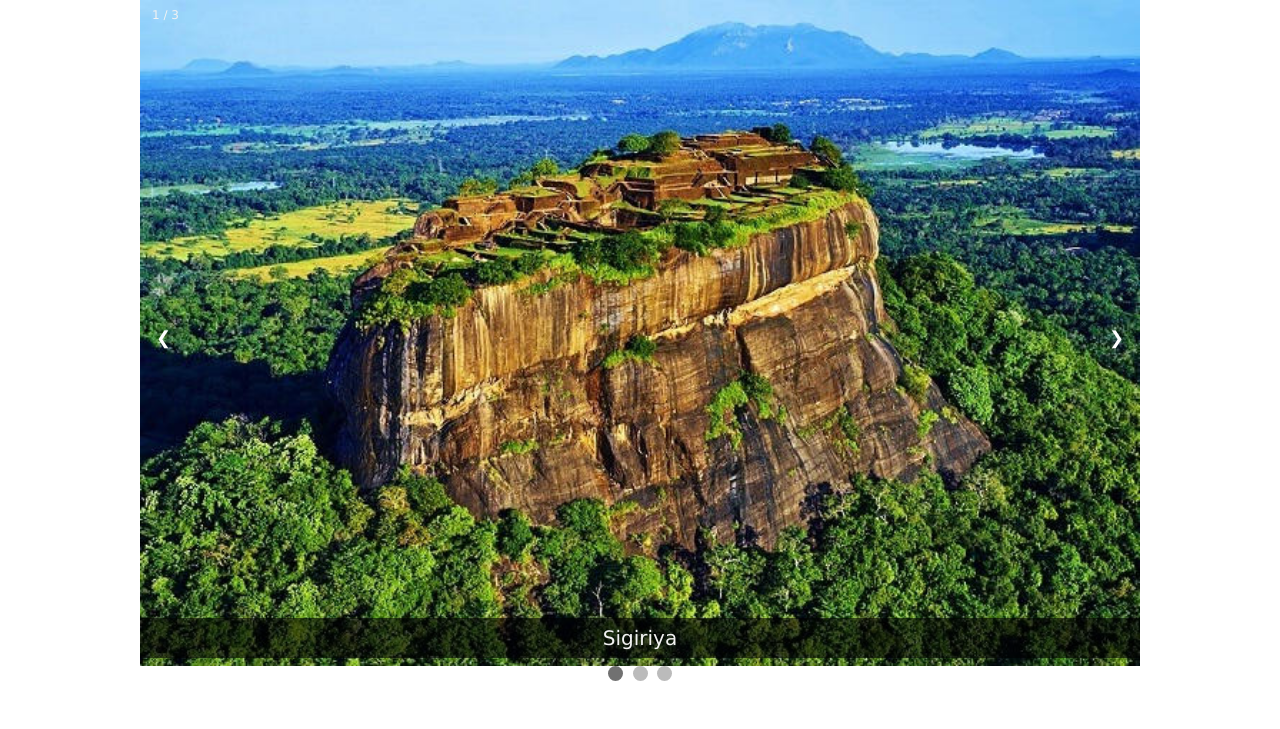
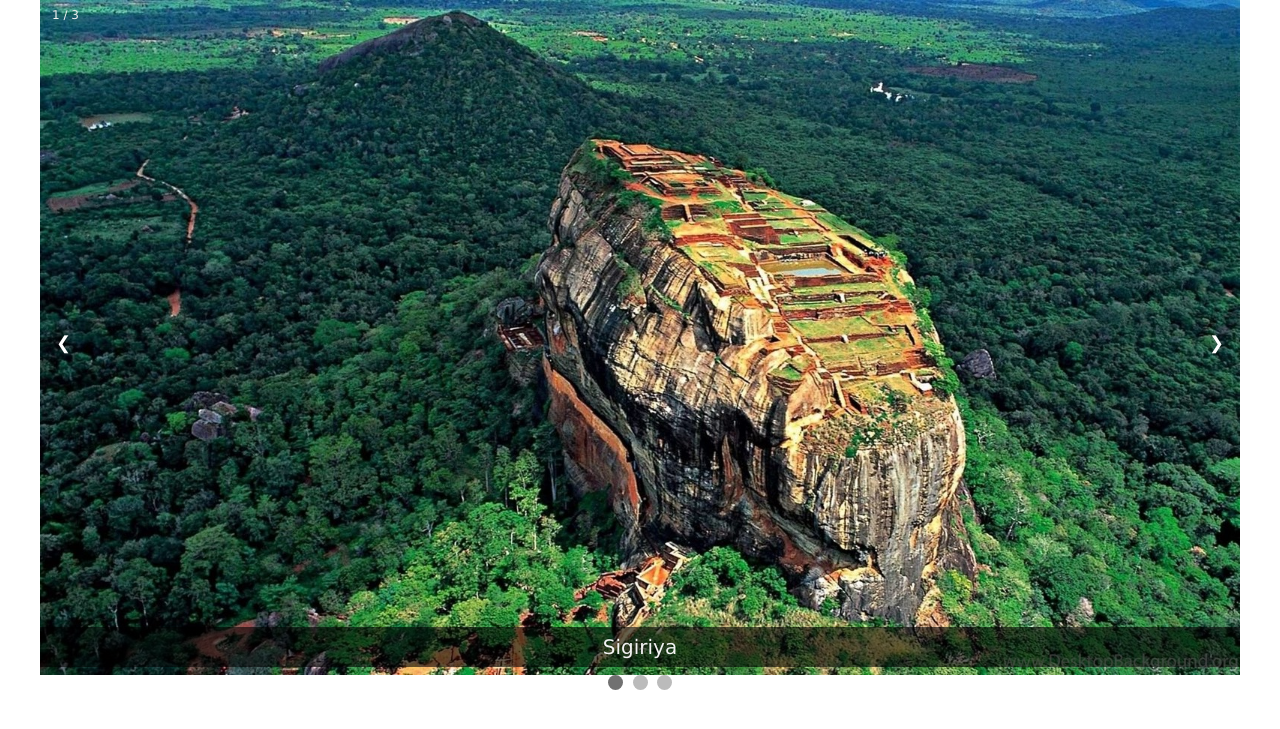
Before and after one commit to Lonixndu/WildVenture, a PHP site: page /templates/slideshow/slideshow.php in a window 1280 px wide. Shown: the top 729 px of the page. Run offline with PHP 8.4, Linux system fonts and the light colour scheme.

Commit message:
more edits to the slideshow

```diff
--- a/HomePage.php
+++ b/HomePage.php
@@ -30,7 +30,7 @@
         <div class="greetingExt">
             <p>Welcome to WildVenture, your premier destination for unforgettable wildlife safaris.
                 Explore the world's most magnificent creatures in their natural habitats with our curated experiences,
-                from the African savannah to the Amazon rainforest and beyond.
+                from the Sigiriya, Sri Lanka to the Amazon rainforest and beyond.
             </p>
         </div>
     </div>
--- a/templates/slideshow/slideshow.css
+++ b/templates/slideshow/slideshow.css
@@ -3,7 +3,7 @@ body {font-family: Verdana, sans-serif; margin:0}
 img {vertical-align: middle;}
 
 .slide-contain{
-    max-width: 1000px;
+    max-width: 1200px;
     position: relative;
     margin: auto;
 }
```
Also changed, not shown: templates/slideshow/slide1.jpg, templates/slideshow/slide2.jpg, templates/slideshow/slide3.jpg.
